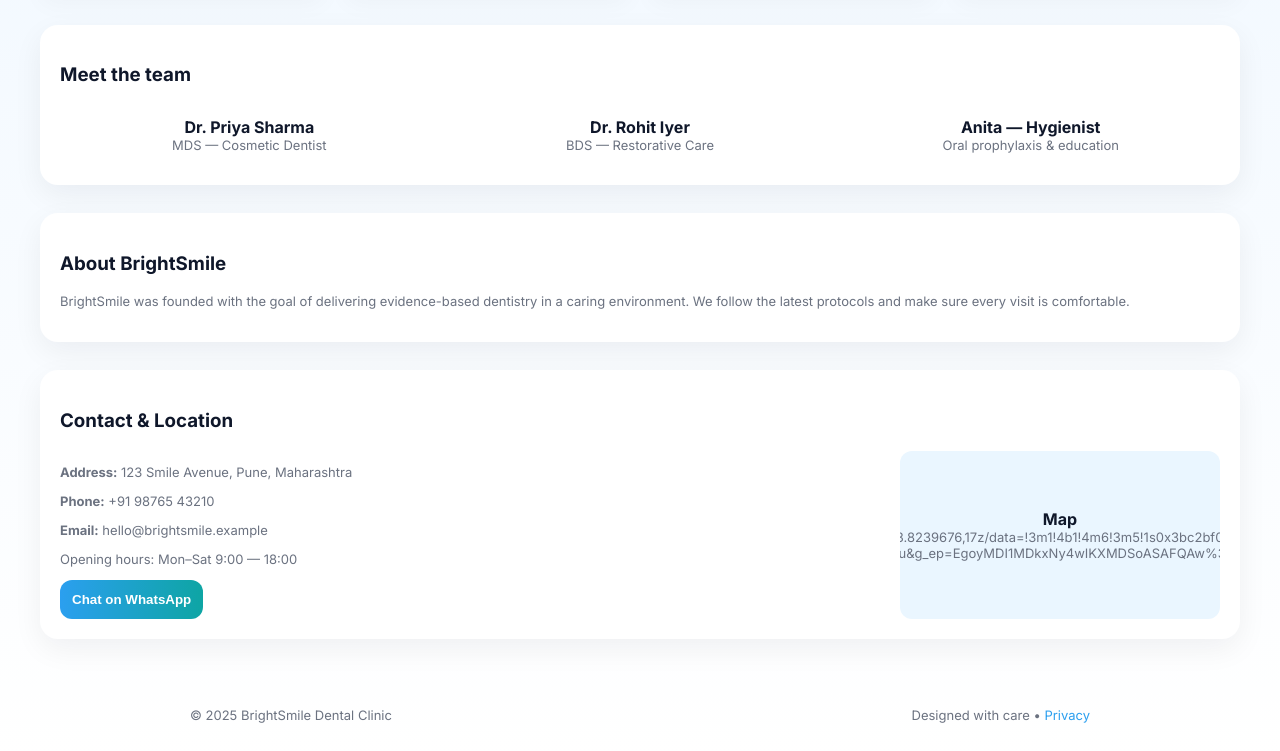
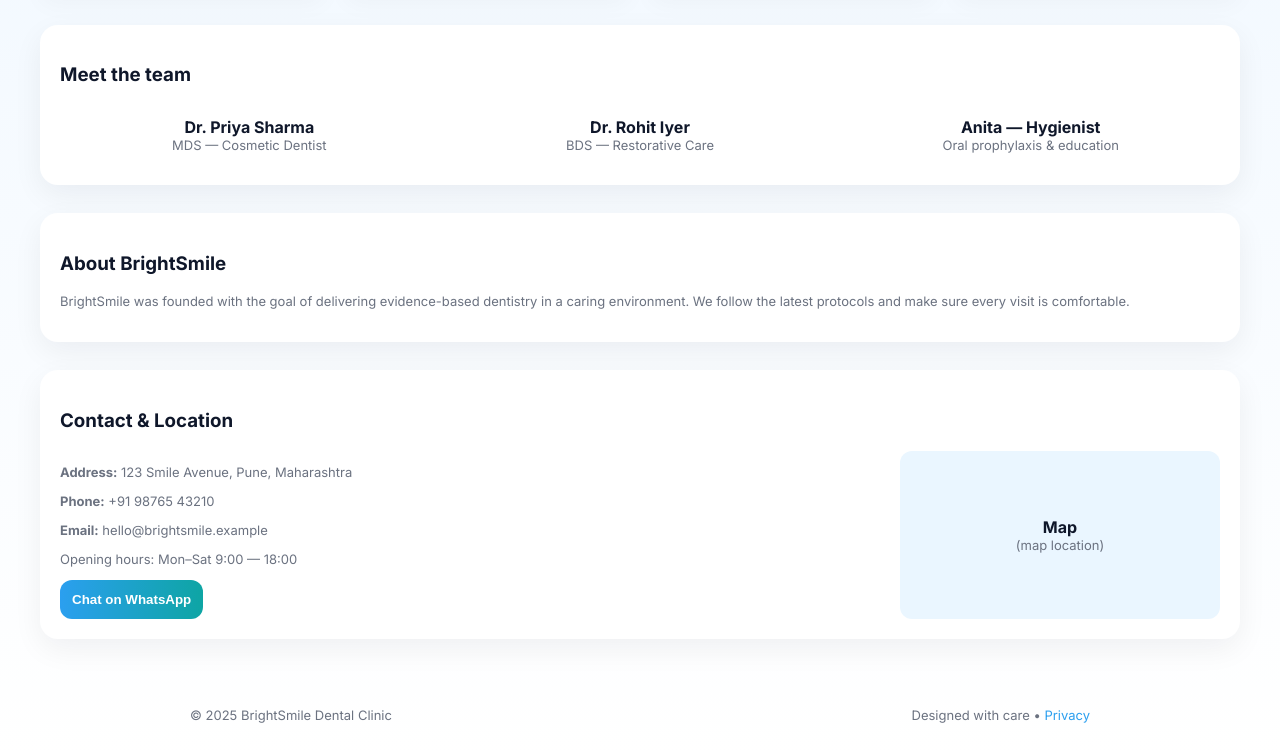
Before and after one commit to ajitujagare/dentist, a plain HTML site: page index.html in a window 1280 px wide. Shown: the part 843-1594 px from the top of the page. Drawn offline with Linux system fonts and the light colour scheme.

Commit message:
Update index.html

```diff
--- a/index.html
+++ b/index.html
@@ -227,7 +227,7 @@
           <!-- Placeholder map block -->
           <div style="padding:16px;text-align:center">
             <div style="font-weight:700">Map</div>
-            <div class="small">(https://www.google.com/maps/place/Savitribai+Phule+Pune+University/@18.5529684,73.8239676,17z/data=!3m1!4b1!4m6!3m5!1s0x3bc2bf0eed1beca7:0xf07ab6b613c2af51!8m2!3d18.5529684!4d73.8265425!16zL20vMDNreWdo?entry=ttu&g_ep=EgoyMDI1MDkxNy4wIKXMDSoASAFQAw%3D%3D)</div>
+            <div class="small">(map location)</div>
           </div>
         </div>
       </div>
```
